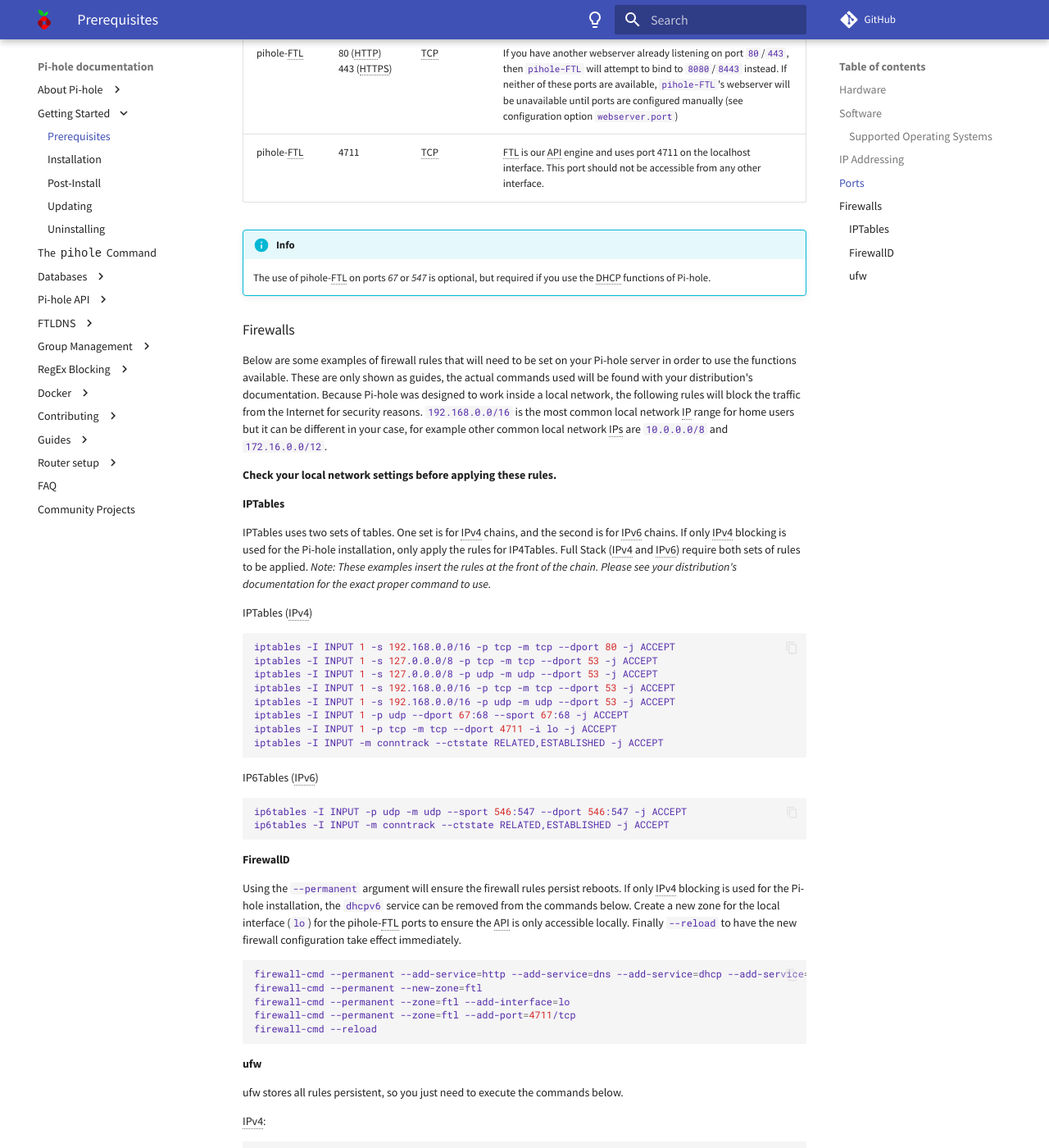
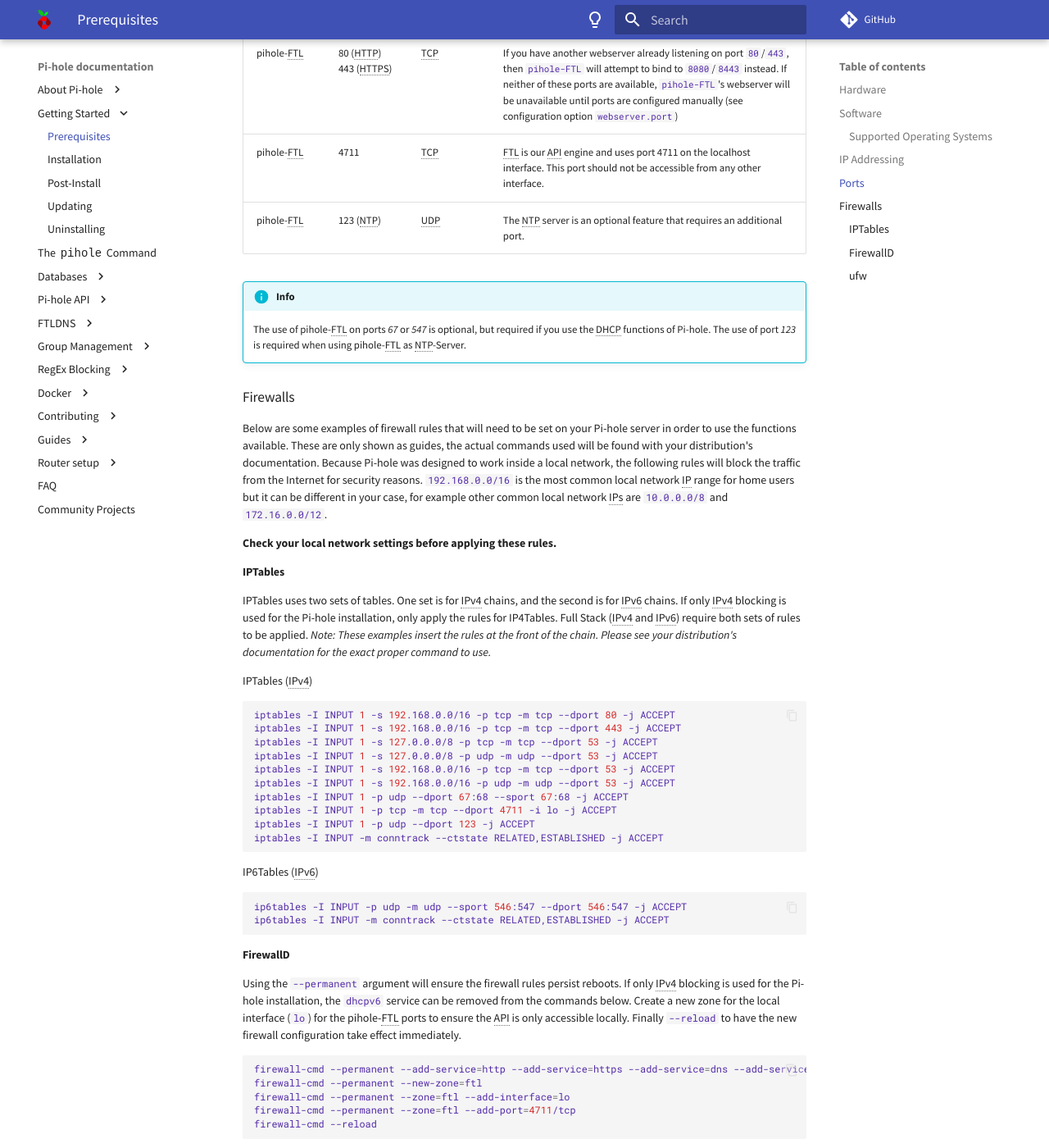
Before and after one commit to pi-hole/docs, an MkDocs documentation site: the page built from docs/main/prerequisites.md, in a window 1280 px wide and 1400 px high, scrolled down 1706 px. Shown: the whole window at 82% size. Built offline with MkDocs 1.6.1 and Material for MkDocs 9.7.7, drawn with Linux system fonts in a browser that asks for light colours; comment, search, counter and statistics services are not loaded; some of the changed text lies outside the part shown.

Commit message:
Add NTP and HTTPS ports to firewalls
Add NTP as a used port, adds NTP and HTTPS to firewalls and adds an abbreviation for NTP.

Signed-off-by: darkexplosiveqwx <the.qwx.channel@gmail.com>

````diff
--- a/docs/main/prerequisites.md
+++ b/docs/main/prerequisites.md
@@ -78,9 +78,11 @@
 | pihole-FTL          | 547 (DHCPv6) | IPv6 UDP | The DHCP server is an optional feature that requires additional ports. |
 | pihole-FTL          | 80  (HTTP)<br/>443   (HTTPS)    | TCP      | If you have another webserver already listening on port `80`/`443`, then `pihole-FTL` will attempt to bind to `8080`/`8443` instead. If neither of these ports are available, `pihole-FTL`'s webserver will be unavailable until ports are configured manually (see configuration option `webserver.port`)  |
 | pihole-FTL          | 4711    | TCP      | FTL is our API engine and uses port 4711 on the localhost interface. This port should not be accessible from any other interface.|
+| pihole-FTL          | 123 (NTP)    | UDP      | The NTP server is an optional feature that requires an additional port. |
 
 !!! info
     The use of pihole-FTL on ports _67_ or _547_ is optional, but required if you use the DHCP functions of Pi-hole.
+    The use of port _123_ is required when using pihole-FTL as NTP-Server.
 
 ### Firewalls
 
@@ -97,12 +99,14 @@
 
 ```bash
 iptables -I INPUT 1 -s 192.168.0.0/16 -p tcp -m tcp --dport 80 -j ACCEPT
+iptables -I INPUT 1 -s 192.168.0.0/16 -p tcp -m tcp --dport 443 -j ACCEPT
 iptables -I INPUT 1 -s 127.0.0.0/8 -p tcp -m tcp --dport 53 -j ACCEPT
 iptables -I INPUT 1 -s 127.0.0.0/8 -p udp -m udp --dport 53 -j ACCEPT
 iptables -I INPUT 1 -s 192.168.0.0/16 -p tcp -m tcp --dport 53 -j ACCEPT
 iptables -I INPUT 1 -s 192.168.0.0/16 -p udp -m udp --dport 53 -j ACCEPT
 iptables -I INPUT 1 -p udp --dport 67:68 --sport 67:68 -j ACCEPT
 iptables -I INPUT 1 -p tcp -m tcp --dport 4711 -i lo -j ACCEPT
+iptables -I INPUT 1 -p udp --dport 123 -j ACCEPT
 iptables -I INPUT -m conntrack --ctstate RELATED,ESTABLISHED -j ACCEPT
 ```
 
@@ -118,7 +122,7 @@
 Using the `--permanent` argument will ensure the firewall rules persist reboots. If only IPv4 blocking is used for the Pi-hole installation, the `dhcpv6` service can be removed from the commands below. Create a new zone for the local interface (`lo`) for the pihole-FTL ports to ensure the API is only accessible locally. Finally `--reload` to have the new firewall configuration take effect immediately.
 
 ```bash
-firewall-cmd --permanent --add-service=http --add-service=dns --add-service=dhcp --add-service=dhcpv6
+firewall-cmd --permanent --add-service=http --add-service=https --add-service=dns --add-service=dhcp --add-service=dhcpv6 --add-service=ntp
 firewall-cmd --permanent --new-zone=ftl
 firewall-cmd --permanent --zone=ftl --add-interface=lo
 firewall-cmd --permanent --zone=ftl --add-port=4711/tcp
@@ -133,10 +137,12 @@
 
 ```bash
 ufw allow 80/tcp
+ufw allow 443/tcp
 ufw allow 53/tcp
 ufw allow 53/udp
 ufw allow 67/tcp
 ufw allow 67/udp
+ufw allow 123/udp
 ```
 
 IPv6 (include above IPv4 rules):
````
Also changed, not shown: docs/abbreviations.md (+1 -0 lines).
